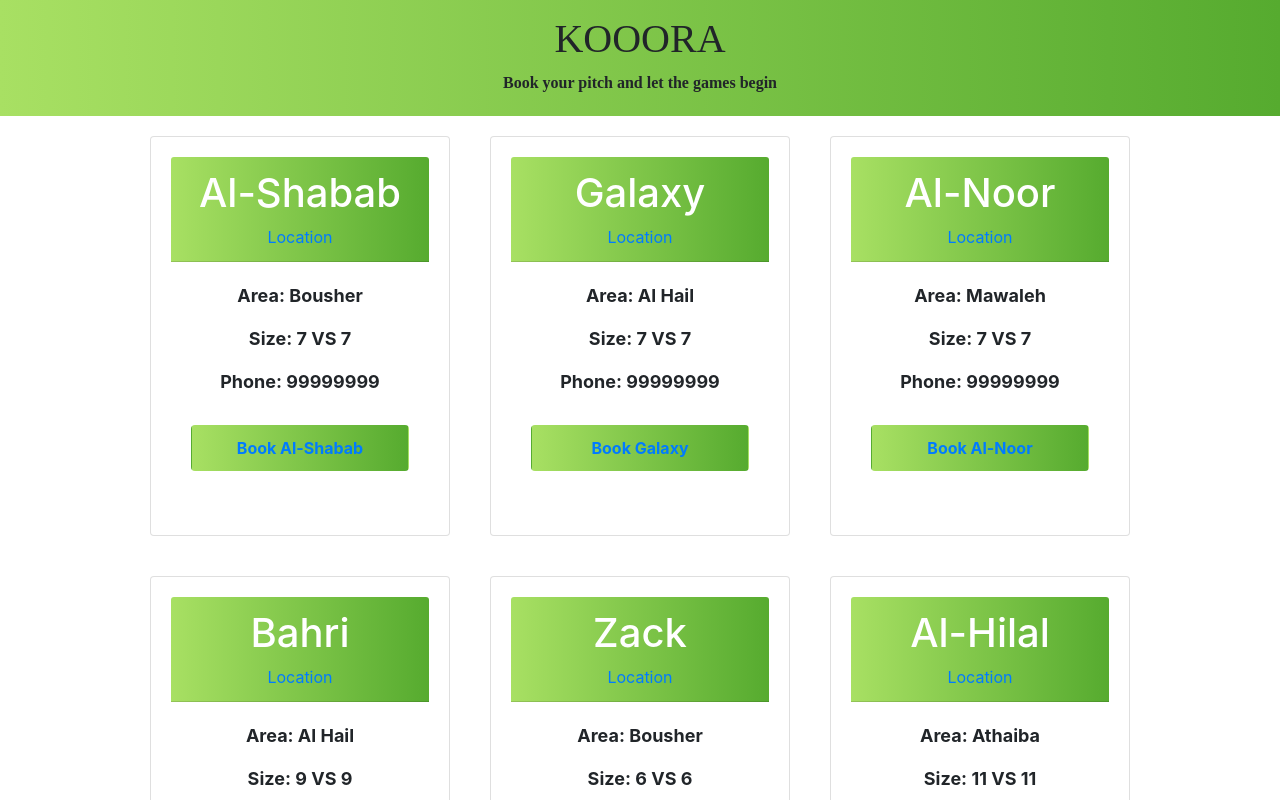
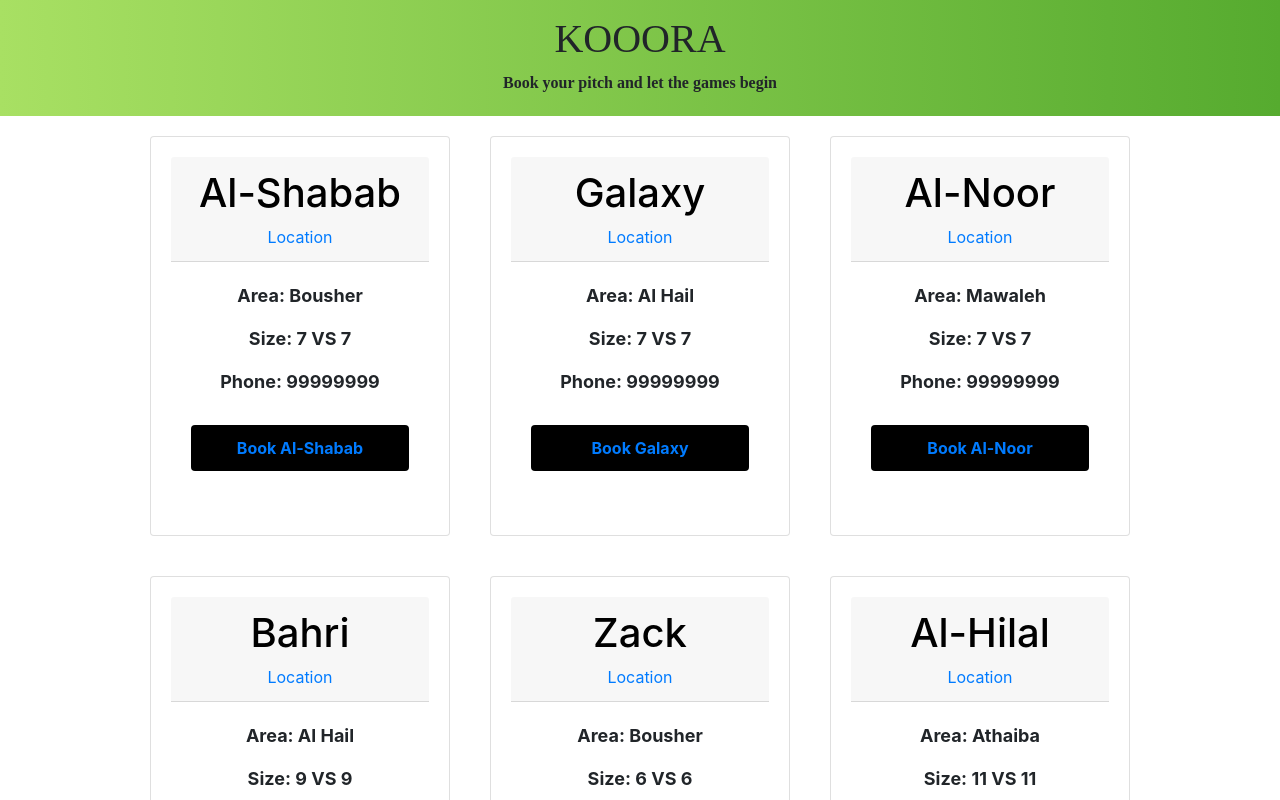
Before and after one commit to Maher9596/Kooora, a React (Create React App) app: page / in a window 1280 px wide. Shown: the top 800 px of the page. Built offline with nearby package versions, Linux system fonts and the light colour scheme.

Commit message:
6th attempt to fix css changing on production

```diff
--- a/src/App.css
+++ b/src/App.css
@@ -51,12 +51,12 @@
 
 .card-header {
   text-align: center;
+  color: black;
   padding: 50px 10px;
-  background: #56ab2f;
+  background: black;
+  /* background: #56ab2f;
   background: -webkit-linear-gradient(to right, #a8e063, #56ab2f);
-  background: linear-gradient(to right, #a8e063, #56ab2f);
-
-  color: #fff;
+  background: linear-gradient(to right, #a8e063, #56ab2f); */
 }
 
 .card-body {
@@ -74,9 +74,10 @@
   color: #fff;
   font-weight: bolder;
   text-align: center;
-  background: #56ab2f;
+  background: black;
+  /* background: #56ab2f;
   background: -webkit-linear-gradient(to right, #a8e063, #56ab2f);
-  background: linear-gradient(to right, #a8e063, #56ab2f);
+  background: linear-gradient(to right, #a8e063, #56ab2f); */
 
   margin-top: 30px;
   text-decoration: none;
```
